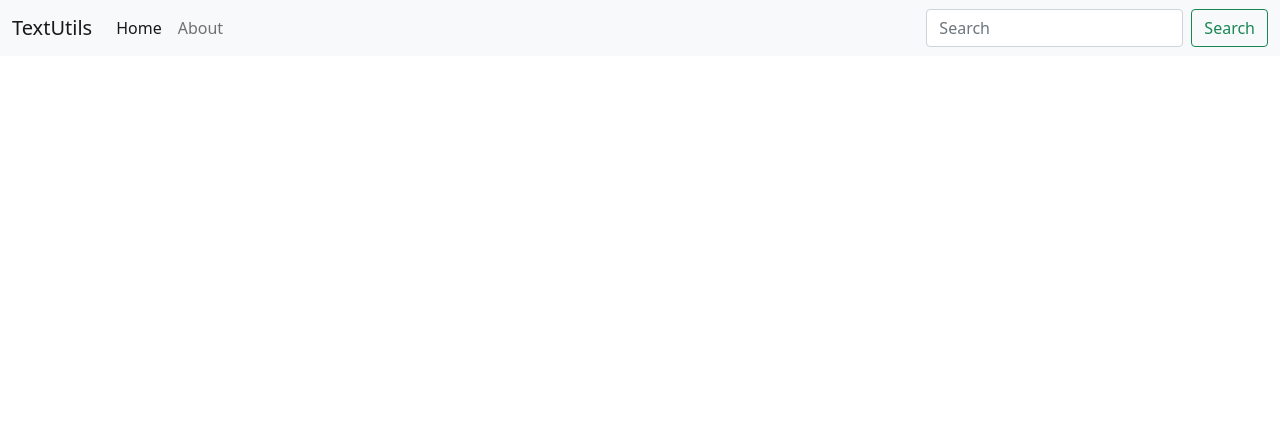
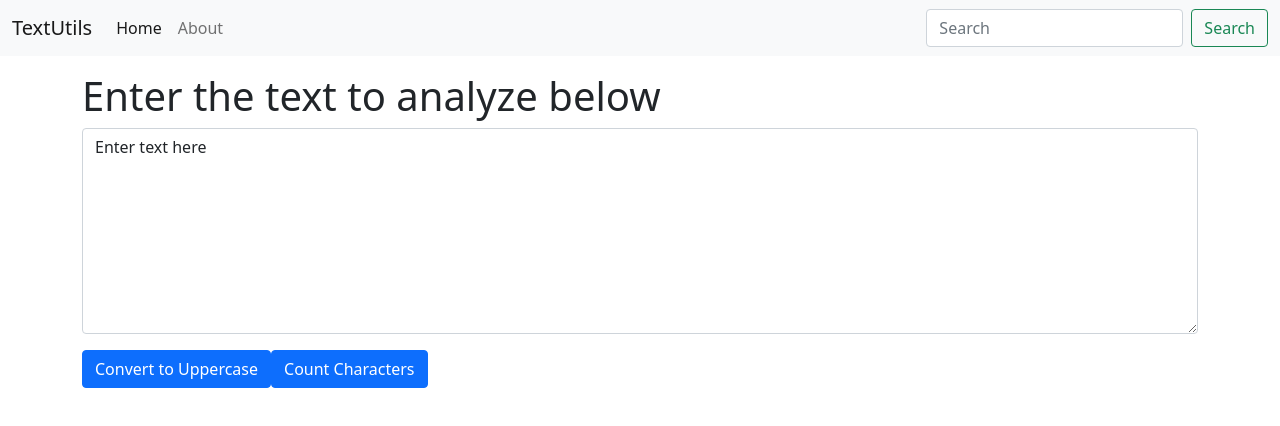
Before and after one commit to kpareek2592/textutils, a React (Create React App) app: page / in a window 1280 px wide. Shown: the top 426 px of the page. Built offline with nearby package versions, Linux system fonts and the light colour scheme.

Commit message:
Understanding state and handling events

```diff
--- a/src/App.js
+++ b/src/App.js
@@ -1,11 +1,15 @@
 import './App.css';
 import Navbar from './components/Navbar';
+import TextForm from './components/TextForm';
 
 function App() {
   return (
     <>
       {/* <Navbar title="TextUtils" aboutText="About" /> */}
       <Navbar title="TextUtils" />
+      <div className="container my-3">
+        <TextForm heading="Enter the text to analyze below"/>
+      </div>
     </>
   );
 }
--- /dev/null
+++ b/src/components/TextForm.js
@@ -0,0 +1,34 @@
+import React, { useState } from 'react'
+
+export default function TextForm(props) {
+    const [text, setText] = useState("Enter text here");
+
+    const handleUpClick = () => {
+        setText(text.toUpperCase())
+    }
+
+    const handleCountClick = () => {
+      setText(text.length);
+    };
+
+    const handleTextAreaClick = () => {
+        setText('')
+    }
+
+    const handleOnChange = (event) => {
+        setText(event.target.value)
+    }
+
+    return (
+      <div>
+        <h1>{props.heading}</h1>
+        <div className="mb-3">
+          <textarea className="form-control" value={text} onClick={handleTextAreaClick} onChange={handleOnChange} id="myBox" rows="8">
+
+          </textarea>
+        </div>
+        <button className="btn btn-primary" onClick={handleUpClick}>Convert to Uppercase</button>
+        <button className="btn btn-primary" onClick={handleCountClick}>Count Characters</button>
+      </div>
+    );
+}
```
